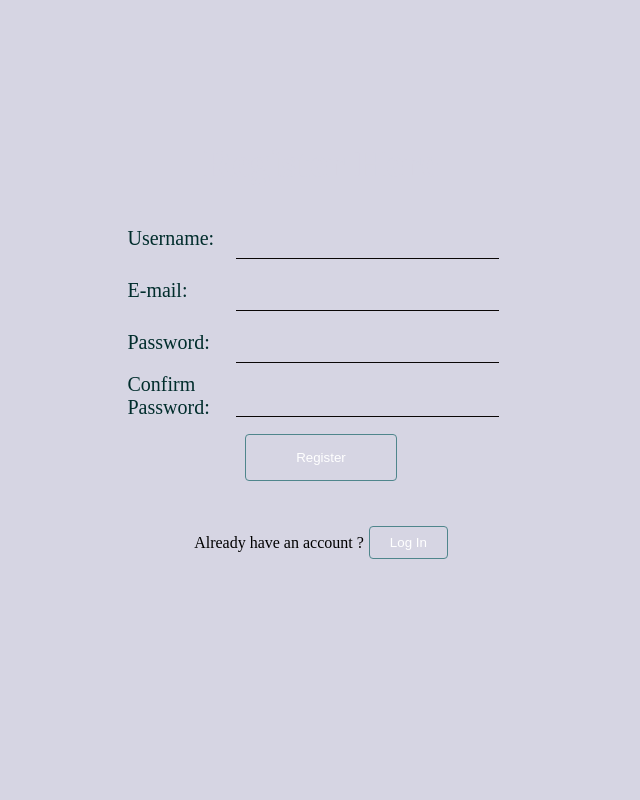
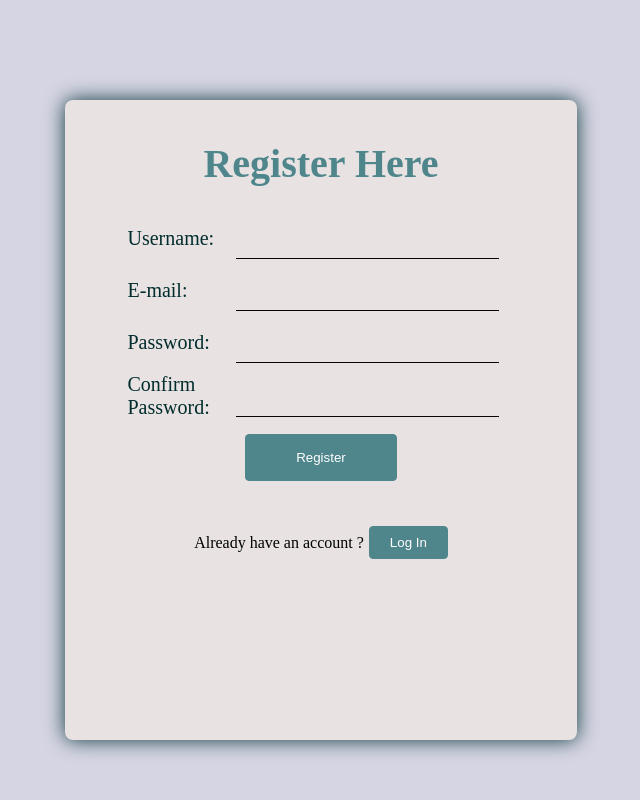
Before and after one commit to hiteshrana735/shoppy, a Django app: page /signup in a window 1280 px wide. Shown: the whole page, without its empty margins (319-959 px from the left). Run offline with Django 4.2, Linux system fonts and the light colour scheme.

Commit message:
Innitial Commit

```diff
--- a/ecommerce/ecommerce/settings.py
+++ b/ecommerce/ecommerce/settings.py
@@ -21,7 +21,8 @@ BASE_DIR = Path(__file__).resolve().parent.parent
 # See https://docs.djangoproject.com/en/4.0/howto/deployment/checklist/
 
 # SECURITY WARNING: keep the secret key used in production secret!
-SECRET_KEY = os.environ['SECRET_KEY']
+SECRET_KEY = 'django-insecure-kvi5d!y%oh_5&8%p$g77vphvt52a4g#+x8xw5$-!c4qw21n5++'
+# SECRET_KEY = os.environ['SECRET_KEY']
 # 'django-insecure-kvi5d!y%oh_5&8%p$g77vphvt52a4g#+x8xw5$-!c4qw21n5++'
 
 # SECURITY WARNING: don't run with debug turned on in production!
--- a/ecommerce/static/css/signup.css
+++ b/ecommerce/static/css/signup.css
@@ -17,12 +17,14 @@ body{
     min-height: 80vh;
     min-width: 40%;
     border-radius: 8px;
-    background-color: rgb(232, 226, 226)#4f868c;
+    background-color: rgb(232, 226, 226);
+    box-shadow: 0 0 20px #0a383d;
+
 }
 
 .container h1{
     font-size: 2.5em;
-    color: rgb(214, 213, 227);
+    color: #4f868c;
     margin-top: 40px;
 }
 
@@ -67,7 +69,7 @@ body{
 }
 
 form #btn{
-    background: rgb(214, 213, 227);
+    background: #4f868c;
     color: #fff;
     border-radius: 4px;
     border: 1px solid #4f868c;
@@ -90,7 +92,7 @@ form #btn{
 }
 
 #btn{
-    background: rgb(214, 213, 227);
+    background: #4f868c;
     border-radius: 4px;
     border: 1px solid #4f868c;
     padding: 8px 20px;
--- a/ecommerce/templates/login.html
+++ b/ecommerce/templates/login.html
@@ -20,7 +20,7 @@
         <form action="" method="post">
             {% csrf_token %}
             <div class="input">
-                <label for="">Name: </label><br>
+                <label for="">Name:   </label><br>
                 <input type="text" name="name" id="username" class="form-control">
             </div>
 
```
Also changed, not shown: ecommerce/db.sqlite3.
